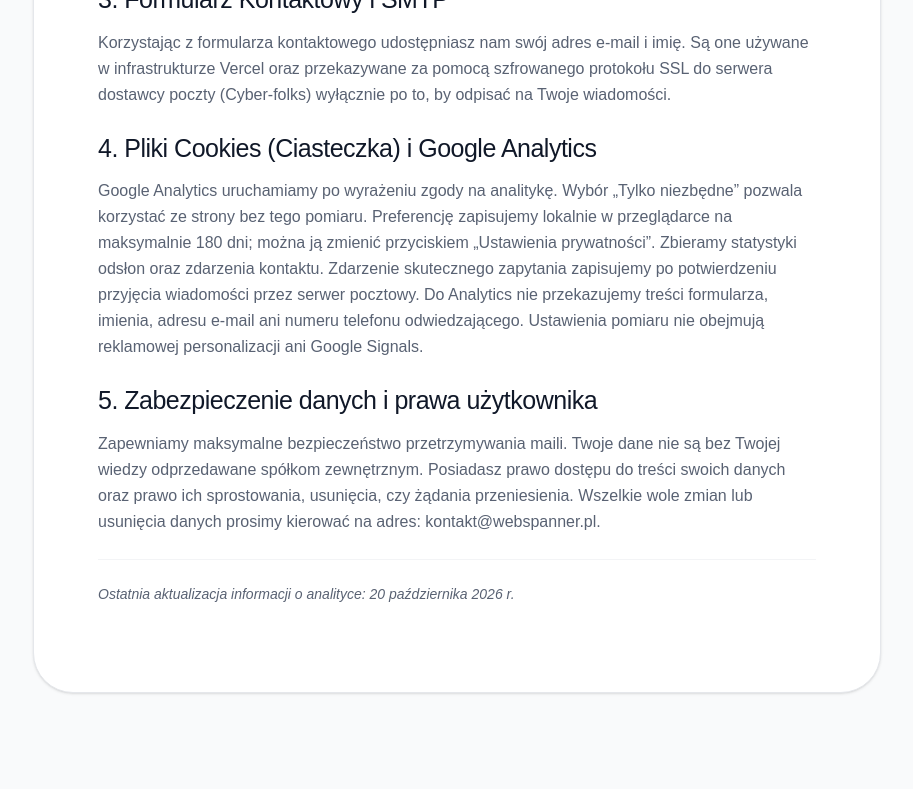
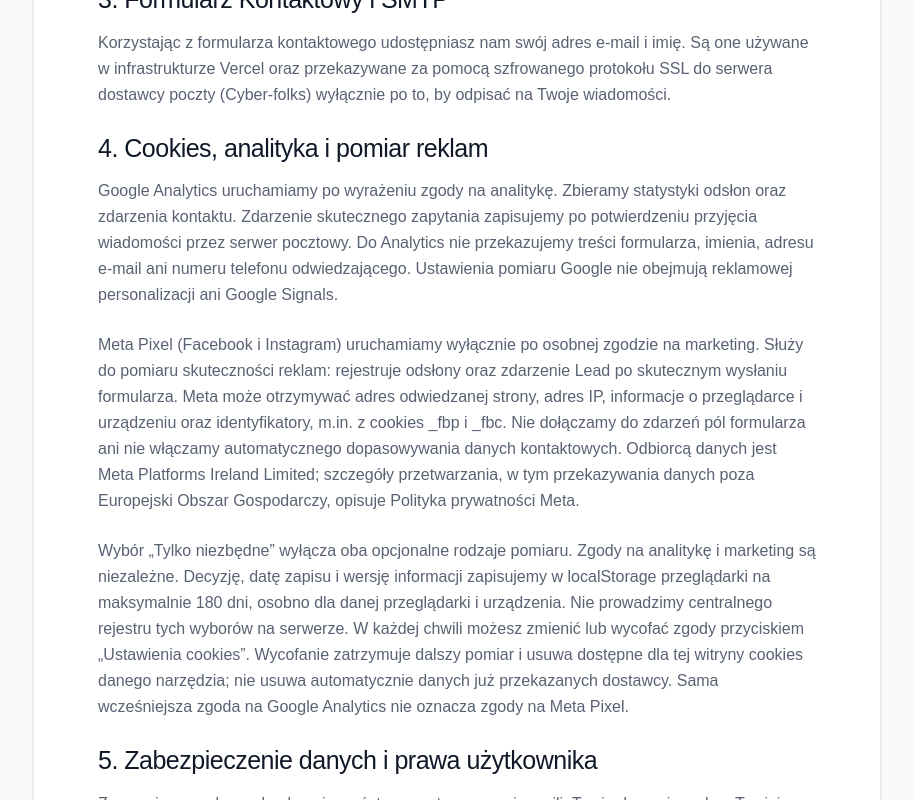
Before and after one commit to tadek24/webspanner-site, a Next.js app: page /polityka-prywatnosci in a window 1280 px wide. Shown: the part 860-1660 px from the top of the page, without its empty margins (183-1096 px from the left). Built offline with nearby package versions, Linux system fonts and the light colour scheme.

Commit message:
Describe independent analytics and marketing consent

```diff
--- a/pages/polityka-prywatnosci.js
+++ b/pages/polityka-prywatnosci.js
@@ -38,9 +38,15 @@ export default function PolitykaPrywatnosci() {
                                 Korzystając z formularza kontaktowego udostępniasz nam swój adres e-mail i imię. Są one używane w infrastrukturze Vercel oraz przekazywane za pomocą szfrowanego protokołu SSL do serwera dostawcy poczty (Cyber-folks) wyłącznie po to, by odpisać na Twoje wiadomości.
                             </p>
 
-                            <h3 className="text-2xl font-bold mt-10 mb-4 text-gray-900">4. Pliki Cookies (Ciasteczka) i Google Analytics</h3>
+                            <h3 className="text-2xl font-bold mt-10 mb-4 text-gray-900">4. Cookies, analityka i pomiar reklam</h3>
                             <p className="mb-6">
-                                Google Analytics uruchamiamy po wyrażeniu zgody na analitykę. Wybór „Tylko niezbędne” pozwala korzystać ze strony bez tego pomiaru. Preferencję zapisujemy lokalnie w przeglądarce na maksymalnie 180 dni; można ją zmienić przyciskiem „Ustawienia prywatności”. Zbieramy statystyki odsłon oraz zdarzenia kontaktu. Zdarzenie skutecznego zapytania zapisujemy po potwierdzeniu przyjęcia wiadomości przez serwer pocztowy. Do Analytics nie przekazujemy treści formularza, imienia, adresu e-mail ani numeru telefonu odwiedzającego. Ustawienia pomiaru nie obejmują reklamowej personalizacji ani Google Signals.
+                                Google Analytics uruchamiamy po wyrażeniu zgody na analitykę. Zbieramy statystyki odsłon oraz zdarzenia kontaktu. Zdarzenie skutecznego zapytania zapisujemy po potwierdzeniu przyjęcia wiadomości przez serwer pocztowy. Do Analytics nie przekazujemy treści formularza, imienia, adresu e-mail ani numeru telefonu odwiedzającego. Ustawienia pomiaru Google nie obejmują reklamowej personalizacji ani Google Signals.
+                            </p>
+                            <p className="mb-6">
+                                Meta Pixel (Facebook i Instagram) uruchamiamy wyłącznie po osobnej zgodzie na marketing. Służy do pomiaru skuteczności reklam: rejestruje odsłony oraz zdarzenie Lead po skutecznym wysłaniu formularza. Meta może otrzymywać adres odwiedzanej strony, adres IP, informacje o przeglądarce i urządzeniu oraz identyfikatory, m.in. z cookies _fbp i _fbc. Nie dołączamy do zdarzeń pól formularza ani nie włączamy automatycznego dopasowywania danych kontaktowych. Odbiorcą danych jest Meta Platforms Ireland Limited; szczegóły przetwarzania, w tym przekazywania danych poza Europejski Obszar Gospodarczy, opisuje <a href="https://www.facebook.com/privacy/policy/" className="underline" rel="noreferrer" target="_blank">Polityka prywatności Meta</a>.
+                            </p>
+                            <p className="mb-6">
+                                Wybór „Tylko niezbędne” wyłącza oba opcjonalne rodzaje pomiaru. Zgody na analitykę i marketing są niezależne. Decyzję, datę zapisu i wersję informacji zapisujemy w localStorage przeglądarki na maksymalnie 180 dni, osobno dla danej przeglądarki i urządzenia. Nie prowadzimy centralnego rejestru tych wyborów na serwerze. W każdej chwili możesz zmienić lub wycofać zgody przyciskiem „Ustawienia cookies”. Wycofanie zatrzymuje dalszy pomiar i usuwa dostępne dla tej witryny cookies danego narzędzia; nie usuwa automatycznie danych już przekazanych dostawcy. Sama wcześniejsza zgoda na Google Analytics nie oznacza zgody na Meta Pixel.
                             </p>
 
                             <h3 className="text-2xl font-bold mt-10 mb-4 text-gray-900">5. Zabezpieczenie danych i prawa użytkownika</h3>
@@ -49,7 +55,7 @@ export default function PolitykaPrywatnosci() {
                             </p>
 
                             <p className="text-sm text-gray-400 mt-12 italic border-t border-gray-100 pt-6">
-                                Ostatnia aktualizacja informacji o analityce: 20 października 2026 r.
+                                Ostatnia aktualizacja informacji o pomiarze i zgodach: 23 października 2026 r.
                             </p>
                         </div>
                     </motion.div>
```
